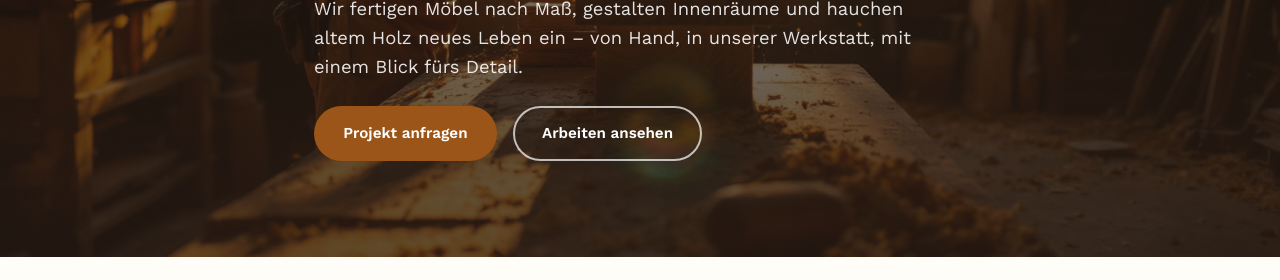
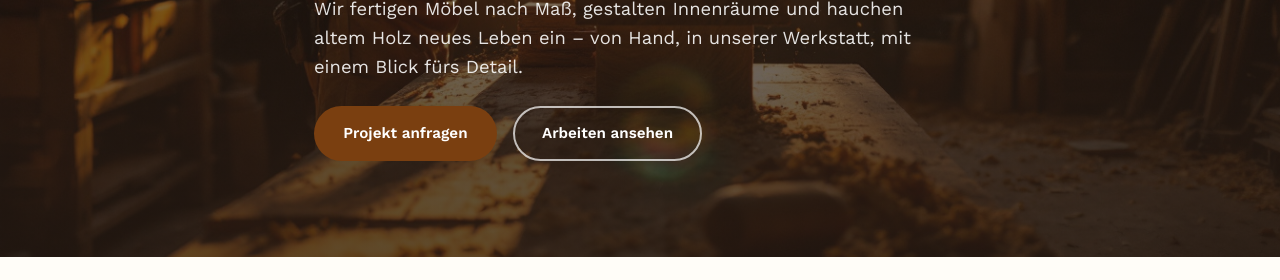
Before and after one commit to getitdone-gmbh/itdone-holzwerk-schreinerei-a2125a40, a website: page app/public/index.html in a window 1280 px wide. Shown: the part 520-800 px from the top of the page. Drawn offline with nearby package versions, Linux system fonts and the light colour scheme.

Commit message:
Dunklerer Hero-CTA-Button "Projekt anfragen"

```diff
--- a/app/public/index.html
+++ b/app/public/index.html
@@ -35,7 +35,7 @@
       <h1>Holz, das Geschichten trägt.</h1>
       <p class="hero-lead">Wir fertigen Möbel nach Maß, gestalten Innenräume und hauchen altem Holz neues Leben ein – von Hand, in unserer Werkstatt, mit einem Blick fürs Detail.</p>
       <div class="hero-actions">
-        <a href="#kontakt" class="btn btn-primary">Projekt anfragen</a>
+        <a href="#kontakt" class="btn btn-primary hero-cta">Projekt anfragen</a>
         <a href="#referenzen" class="btn btn-ghost">Arbeiten ansehen</a>
       </div>
     </div>
--- a/app/public/styles.css
+++ b/app/public/styles.css
@@ -146,6 +146,11 @@ p { color: var(--ink-soft); max-width: 65ch; }
   color: #fff;
 }
 .btn-primary:hover { background: var(--accent-dark); transform: translateY(-1px); }
+
+.hero-cta {
+  background: var(--accent-dark);
+}
+.hero-cta:hover { background: #5c2f0c; }
 
 .btn-ghost {
   border-color: rgba(255,255,255,0.7);
```
